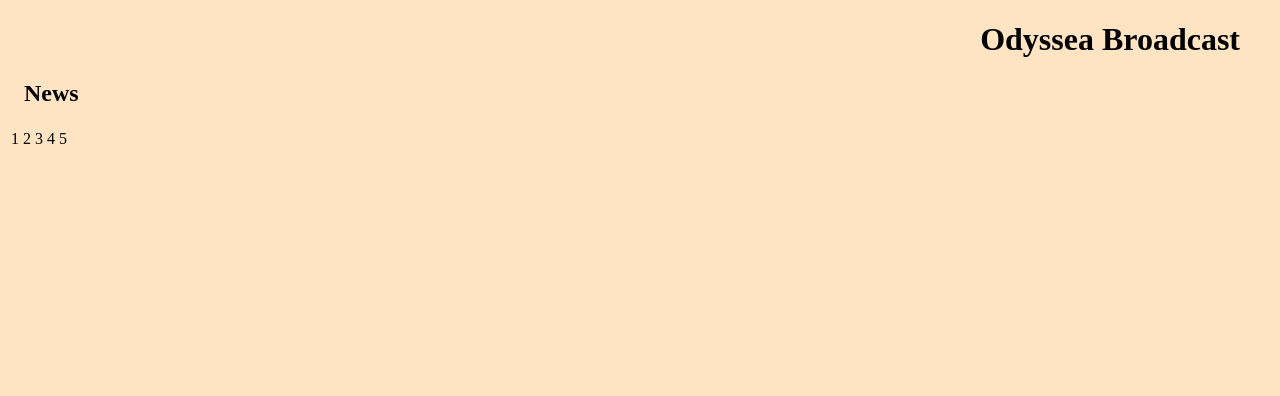
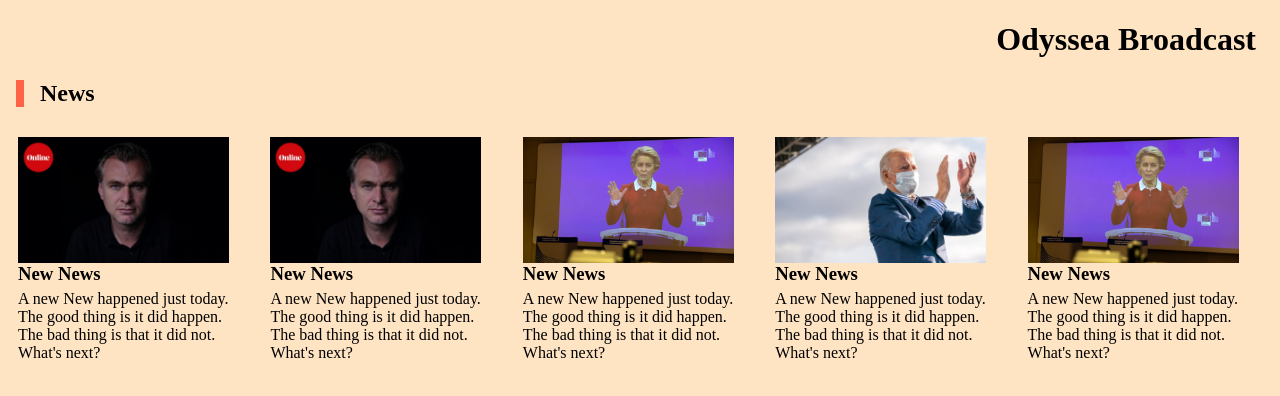
Before and after one commit to HabibehKhavari/NewspaperFS20, a plain HTML site: page index.html in a window 1280 px wide. Drawn offline with Linux system fonts and the light colour scheme.

Commit message:
Add artiles for News (img+title+brief) and style

```diff
--- a/css/style.css
+++ b/css/style.css
@@ -4,9 +4,36 @@
 
 h1 {
     text-align: right;
-    padding-right: 2rem;;
+    padding-right: 1rem;;
 }
 
 h2 {
     padding-left: 1rem;;
+    margin-left: 0.5rem;
 }
+
+h2.news-section {
+    border-style: hidden hidden hidden solid;
+    border-width: 0.5rem;
+    border-color: tomato;
+}
+
+h3 {
+    margin: 0px;;
+}
+
+td {
+    width: 20%;
+    padding: 0.5rem;
+}
+
+img {
+    display: block;
+    margin: 0px auto 0px 0px;
+    width: 90%;
+}
+
+p {
+    margin: 0px;
+    padding: 5px 5px 5px 0px;
+}
--- a/index.html
+++ b/index.html
@@ -1,32 +1,50 @@
 <!DOCTYPE html>
 <html lang="en">
+
 <head>
     <meta charset="UTF-8">
     <meta name="viewport" content="width=device-width, initial-scale=1.0">
     <link rel="stylesheet" href="css/style.css">
     <title>Odyssea Broadcast</title>
 </head>
+
 <body>
     <h1>Odyssea Broadcast</h1>
-    <h2>News</h2>
+    <h2 class="news-section">News</h2>
     <table>
         <tr>
             <td>
-1
+                <img src="img/news.jpg">
+                <h3>New News</h3>
+                <p>A new New happened just today. The good thing is it did happen. The bad thing is that it did not.
+                    What's next?</p>
             </td>
             <td>
-2
+                <img src="img/news.jpg">
+                <h3>New News</h3>
+                <p>A new New happened just today. The good thing is it did happen. The bad thing is that it did not.
+                    What's next?</p>
             </td>
             <td>
-3
+                <img src="img/intern.jpg">
+                <h3>New News</h3>
+                <p>A new New happened just today. The good thing is it did happen. The bad thing is that it did not.
+                    What's next?</p>
             </td>
             <td>
-4
+                <img src="img/opinion.jpg">
+                <h3>New News</h3>
+                <p>A new New happened just today. The good thing is it did happen. The bad thing is that it did not.
+                    What's next?</p>
             </td>
             <td>
-5
+                <img src="img/intern.jpg">
+                <h3>New News</h3>
+                <p>A new New happened just today. The good thing is it did happen. The bad thing is that it did not.
+                    What's next?</p>
             </td>
         </tr>
     </table>
 </body>
+
 </html>
```
